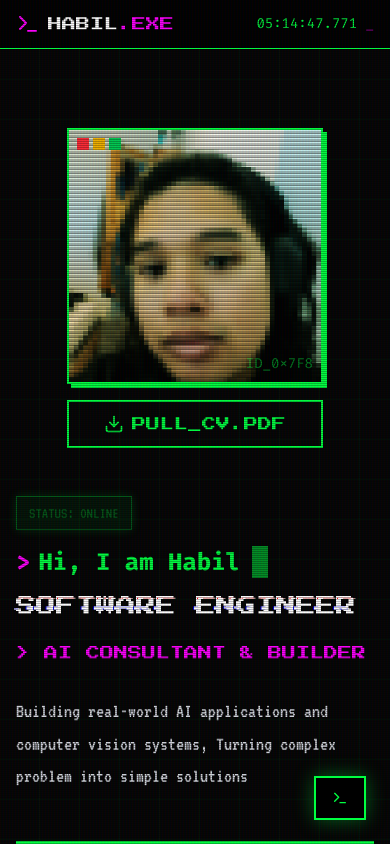
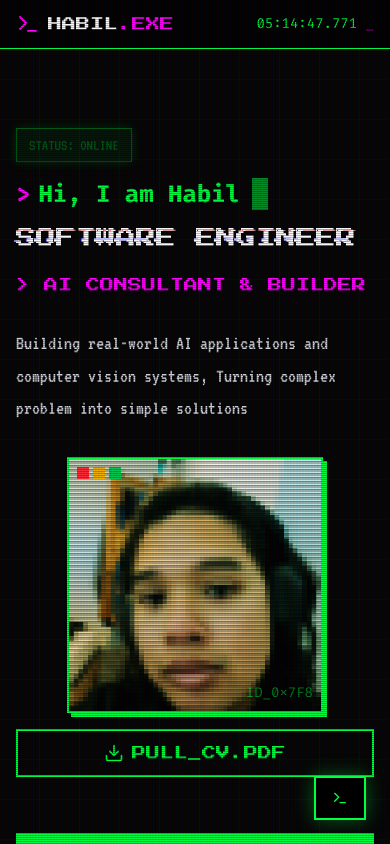
Before and after one commit to HabilKhanSuratee/portfolio-website, a React (Vite) app: page / in a window 390 px wide. Shown: the top 844 px of the page. Built offline with nearby package versions, Linux system fonts and the light colour scheme.

Commit message:
Changed layout on mobile devices

```diff
--- a/src/app/components/HeroSection.tsx
+++ b/src/app/components/HeroSection.tsx
@@ -36,7 +36,7 @@ const ScrambleText = ({ text }: { text: string }) => {
 };
 
 export const HeroSection: React.FC = () => (
-  <section id="about" className="flex flex-col-reverse md:flex-row items-center justify-between gap-12">
+  <section id="about" className="flex flex-col md:flex-row items-center justify-between gap-12">
     <motion.div
       initial={{ opacity: 0, x: -50 }}
       animate={{ opacity: 1, x: 0 }}
@@ -68,6 +68,31 @@ export const HeroSection: React.FC = () => (
         Turning complex problem into simple solutions
       </p>
 
+      {/* Mobile-only image */}
+      <div className="md:hidden flex flex-col items-center gap-4 py-2">
+        <div className="w-64 h-64 pixel-border bg-[#111] flex items-center justify-center relative overflow-hidden">
+          <div className="absolute inset-0 bg-[linear-gradient(transparent_50%,rgba(0,0,0,0.5)_50%)] bg-[length:100%_4px] pointer-events-none z-10 opacity-50" />
+          <div className="absolute top-2 left-2 flex gap-1 z-20 pointer-events-none">
+            <div className="w-3 h-3 bg-red-500" />
+            <div className="w-3 h-3 bg-yellow-500" />
+            <div className="w-3 h-3 bg-green-500" />
+          </div>
+          <PixelImageRenderer />
+          <div className="absolute bottom-2 right-2 text-sm text-[#00ff41]/50 z-20 pointer-events-none" style={FONTS.code}>
+            ID_0x7F8
+          </div>
+        </div>
+        <a
+          href="/cv.pdf"
+          download="Habil_Khan_CV.pdf"
+          className="w-full py-3 border-2 border-[#00ff41] text-[#00ff41] hover:bg-[#00ff41] hover:text-black transition-colors flex items-center justify-center gap-2"
+          style={FONTS.title}
+        >
+          <Download className="w-5 h-5" />
+          <span className="text-sm">PULL_CV.PDF</span>
+        </a>
+      </div>
+
       <div className="pt-6 flex flex-col sm:flex-row gap-4">
         <a
           href="#projects"
@@ -98,7 +123,7 @@ export const HeroSection: React.FC = () => (
       initial={{ opacity: 0, scale: 0.8 }}
       animate={{ opacity: 1, scale: 1 }}
       transition={{ duration: 0.5, delay: 0.2 }}
-      className="flex-shrink-0 relative flex flex-col items-center gap-4"
+      className="hidden md:flex flex-shrink-0 relative flex-col items-center gap-4"
     >
       <div className="w-64 h-64 md:w-80 md:h-80 pixel-border bg-[#111] flex items-center justify-center relative overflow-hidden group">
         <div className="absolute inset-0 bg-[linear-gradient(transparent_50%,rgba(0,0,0,0.5)_50%)] bg-[length:100%_4px] pointer-events-none z-10 opacity-50" />
```
